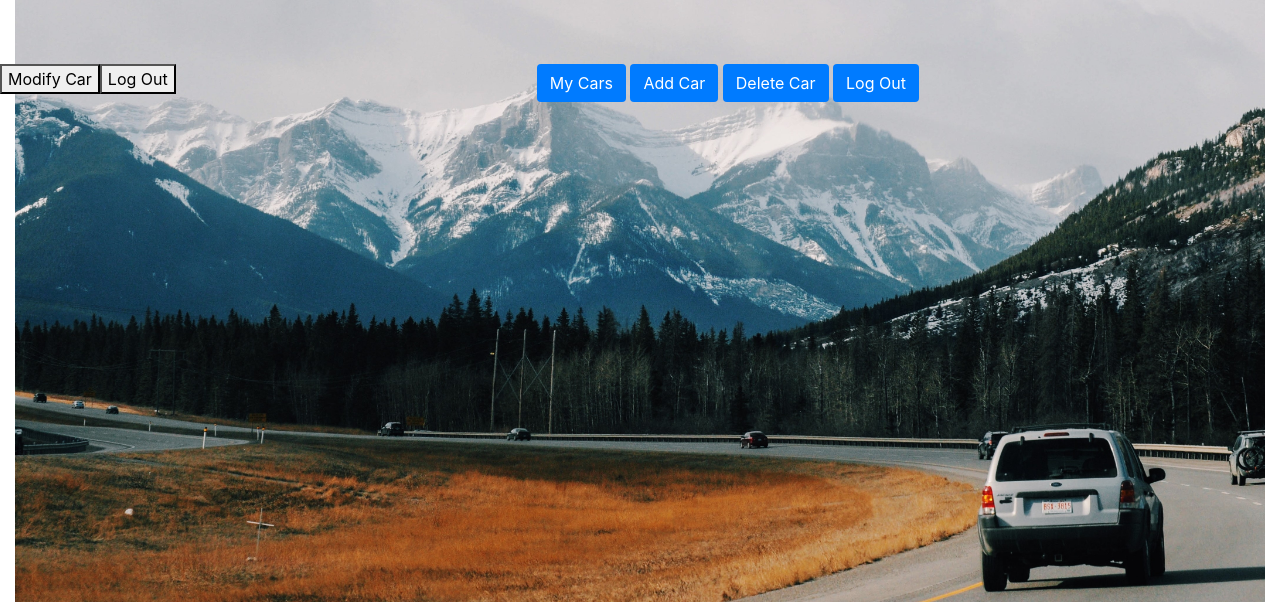
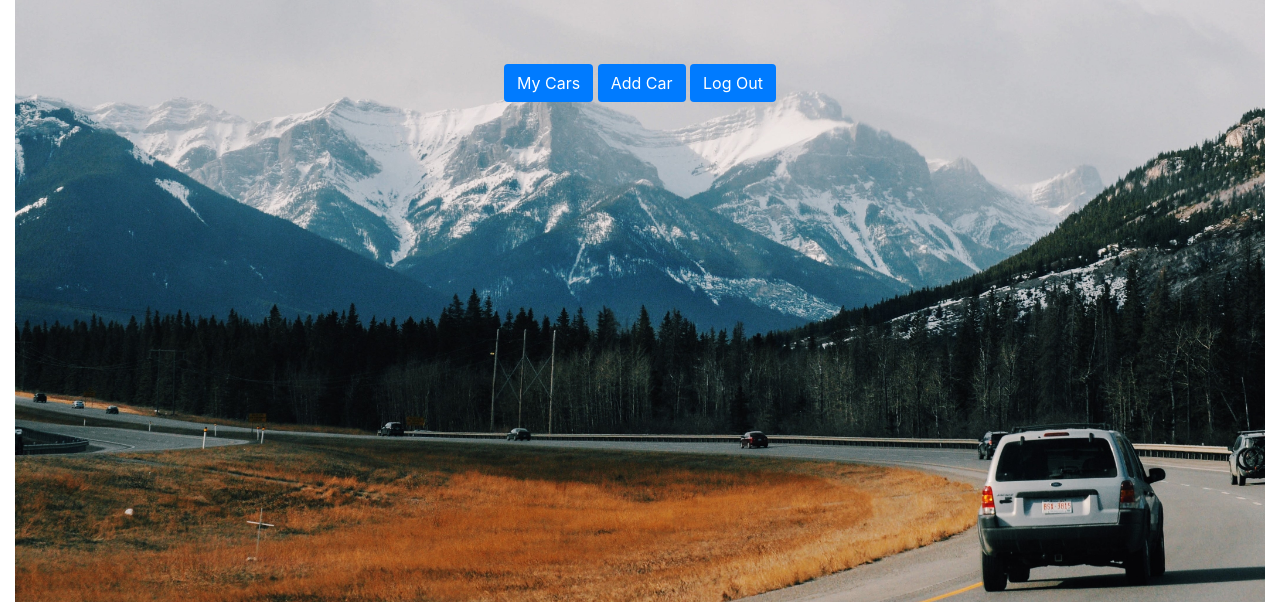
Before and after one commit to parthshihora/rentezy, a Django app: page /accounts/profile/ in a window 1280 px wide. Shown: the part 56-658 px from the top of the page. Run offline with Django 3.2, Linux system fonts and the light colour scheme; some libraries are stand-ins or nearby versions.

Commit message:
Updated merge

```diff
--- a/team6/templates/carform.html
+++ b/team6/templates/carform.html
@@ -32,7 +32,7 @@
 			                <div class="col-md-5 mx-auto">
 			                    <div class="card border-secondary">
 			                        <div class="card-header">
-			                            <h3 class="mb-0 my-2">Registration</h3>
+			                            <h3 class="mb-0 my-2">Car Details</h3>
 			                        </div>
 			                        <div class="card-body">
 
--- a/team6/templates/ownerprofile.html
+++ b/team6/templates/ownerprofile.html
@@ -46,12 +46,8 @@
 								<div class="caption">
 									<button onclick="location.href = 'http://127.0.0.1:8000/yourcars/';" id="myButton" class="btn bg-primary text-white submit-button w-15" >My Cars</button>
 									<button onclick="location.href = 'http://127.0.0.1:8000/addcar/';" id="myButton" class="btn bg-primary text-white submit-button" >Add Car</button>
-									<button onclick="location.href = 'http://127.0.0.1:8000/yourcars/';" id="myButton" class="btn bg-primary text-white submit-button" >Delete Car</button>
+<!--									<button onclick="location.href = 'http://127.0.0.1:8000/yourcars/';" id="myButton" class="btn bg-primary text-white submit-button" >Modify Cars</button>-->
 									<button onclick="location.href = 'http://127.0.0.1:8000/logout/';" id="myButton" class="btn bg-primary text-white submit-button" >Log Out</button>
-<button onclick="location.href = 'http://127.0.0.1:8000/yourcars/';" id="myButton" class="float-left submit-button" >Modify Car</button>
-
-<button onclick="location.href = 'http://127.0.0.1:8000/logout/';" id="myButton" class="float-left submit-button" >Log Out</button>
-
 								</div>
 
 
--- a/team6/templates/startpage.html
+++ b/team6/templates/startpage.html
@@ -27,7 +27,7 @@
 
 	</head>
 
-<<<<<<< HEAD
+
 	<body>
 		<div class="container-fluid">
 			<div class="row">
@@ -70,5 +70,3 @@
 -->
 	</body>
 </html>
-=======
->>>>>>> cf2b77f2bda8eaecd95b201b4e957fa157b20d8f
```
Also changed, not shown: db.sqlite3, media/car_pic2_0uCt0tI.jpeg (added), media/car_pic2_OXJFSQK.jpeg (added), media/car_pic2_nt1o60g.jpeg (added), media/carpic_vuuMo8b.jpeg (added), 6 other files.
